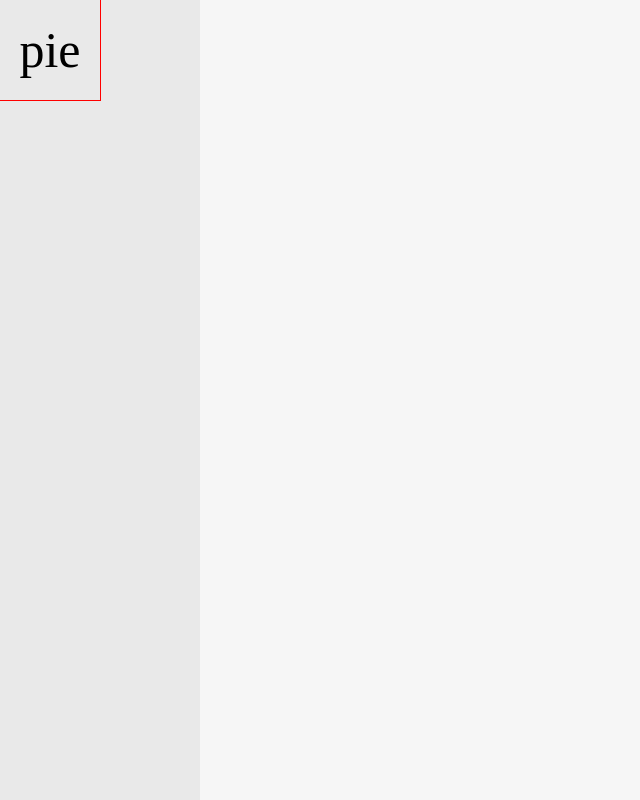
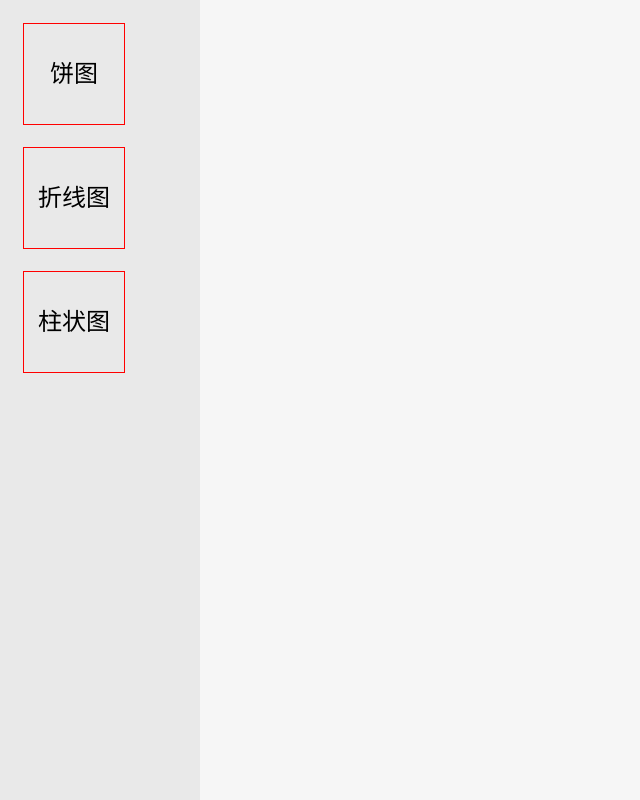
Before and after one commit to TseringYuu/data-vis-lessons, a Vue app in the folder drag-and-drop/: page / in a window 1280 px wide. Shown: the whole page, without its empty margins (0-640 px from the left). Built offline with nearby package versions, Linux system fonts and the light colour scheme.

Commit message:
demo实现BI可视化编辑器常见功能：拖拽小组件到操作面板中（2）

```diff
--- a/drag-and-drop/src/App.vue
+++ b/drag-and-drop/src/App.vue
@@ -3,10 +3,13 @@
     <!-- 组件列表 -->
     <div class="widget-list">
       <div
+        v-for="widget in widgetList"
+        :key="widget.type"
         class="widget"
         draggable="true"
+        @mousedown="(e) => onWidgetMouseDown(e, widget)"
       >
-        pie
+        {{ widget.label }}
       </div>
     </div>
     <!-- 操作面板 -->
@@ -21,7 +24,7 @@
         class="box"
         :style="`transform: translate(${ item.x }px, ${ item.y }px);`"
       >
-        我是新来的
+        我是{{ item.label }}
       </div>
     </div>
   </div>
@@ -29,12 +32,29 @@
 
 <script>
 let currentId = 0;
+let widgetX = 0;
+let widgetY = 0;
+let currentWidget = null;
 
 export default {
   name: 'App',
   data () {
     return {
       list: [],
+      widgetList: [
+        {
+          type: 'pie',
+          label: '饼图',
+        },
+        {
+          type: 'line',
+          label: '折线图',
+        },
+        {
+          type: 'bar',
+          label: '柱状图',
+        },
+      ],
     };
   },
   methods: {
@@ -42,9 +62,16 @@ export default {
     onDrop (e) {
       this.list.push({
         id: currentId++,
-        x: e.offsetX,
-        y: e.offsetY,
+        x: e.offsetX - widgetX,
+        y: e.offsetY - widgetY,
+        label: currentWidget.label,
       });
+    },
+    // 在小组件鼠标落下的时候
+    onWidgetMouseDown (e, widget) {
+      widgetX = e.offsetX;
+      widgetY = e.offsetY;
+      currentWidget = widget;
     },
   },
 }
@@ -72,9 +99,10 @@ body {
   width: 100px;
   height: 100px;
   outline: 1px solid red;
-  font-size: 50px;
+  font-size: 24px;
   text-align: center;
   line-height: 100px;
+  margin: 24px;
 }
 .box {
   width: 300px;
```
